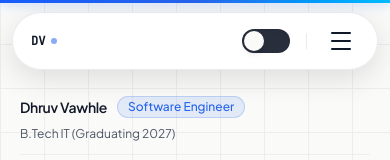
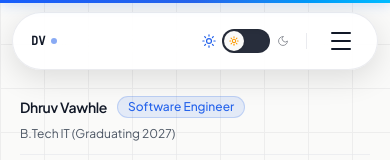
Before and after one commit to DhruvVawhle/dhruv-portfolio, a Next.js app: page / in a window 390 px wide. Shown: the top 160 px of the page. Built offline with nearby package versions, Linux system fonts and the light colour scheme.

Commit message:
fix(nav): render small sun and moon icons on mobile theme toggle and add inner knob glyph

```diff
--- a/src/components/ui/ThemeToggle.tsx
+++ b/src/components/ui/ThemeToggle.tsx
@@ -12,13 +12,13 @@ export default function ThemeToggle() {
   if (!mounted) {
     return (
       <div
-        className="flex items-center gap-2"
+        className="flex items-center gap-1.5 sm:gap-2 px-1 py-1"
         aria-label="Toggle theme"
         id="theme-toggle"
       >
-        <span className="w-4 h-4" />
-        <div className="w-14 h-7 rounded-full bg-bg-surface border border-border-custom" />
-        <span className="w-4 h-4" />
+        <span className="w-3.5 h-3.5 sm:w-4 sm:h-4 flex-shrink-0" />
+        <div className="w-12 h-6 rounded-full bg-bg-surface border border-border-custom" />
+        <span className="w-3.5 h-3.5 sm:w-4 sm:h-4 flex-shrink-0" />
       </div>
     );
   }
@@ -26,29 +26,28 @@ export default function ThemeToggle() {
   return (
     <button
       onClick={toggleTheme}
-      className="flex items-center gap-1.5 sm:gap-2 cursor-pointer group min-h-[44px] sm:min-h-[48px] px-1 py-1"
+      className="flex items-center gap-1.5 sm:gap-2 cursor-pointer group min-h-[44px] px-1 py-1 rounded-full focus:outline-none focus-visible:ring-2 focus-visible:ring-accent active:scale-95 motion-safe:transition-transform disabled:opacity-50 disabled:cursor-not-allowed"
       aria-label={`Switch to ${isDark ? "light" : "dark"} mode`}
       id="theme-toggle"
       type="button"
     >
-      {/* Sun Icon (hidden on narrow screens to prevent navbar crowding) */}
+      {/* Sun Icon (Visible on both mobile and desktop) */}
       <motion.svg
         xmlns="http://www.w3.org/2000/svg"
-        width="16"
-        height="16"
         viewBox="0 0 24 24"
         fill="none"
         stroke="currentColor"
         strokeWidth="2"
         strokeLinecap="round"
         strokeLinejoin="round"
-        className="hidden sm:block transition-colors duration-300"
+        aria-hidden="true"
+        className="w-3.5 h-3.5 sm:w-4 sm:h-4 transition-colors duration-300 flex-shrink-0"
         animate={{
           color: isDark ? "var(--color-text-secondary)" : "var(--color-accent)",
-          scale: isDark ? 0.85 : 1,
-          opacity: isDark ? 0.4 : 1,
+          scale: isDark ? 0.85 : 1.05,
+          opacity: isDark ? 0.45 : 1,
         }}
-        transition={{ duration: 0.4, ease: [0.16, 1, 0.3, 1] }}
+        transition={{ duration: 0.25 }}
       >
         <circle cx="12" cy="12" r="4" />
         <path d="M12 2v2" />
@@ -62,37 +61,78 @@ export default function ThemeToggle() {
       </motion.svg>
 
       {/* Toggle Track */}
-      <div className="relative w-12 sm:w-14 h-6 sm:h-7 rounded-full bg-text-primary/90 transition-colors duration-300 shadow-inner flex items-center">
-        {/* Sliding Knob */}
+      <div className="relative w-12 h-6 rounded-full bg-text-primary/90 transition-colors duration-300 shadow-inner flex items-center">
+        {/* Sliding Knob with Inner Active Icon */}
         <motion.div
-          className="absolute left-0.5 sm:left-1 w-5 h-5 rounded-full bg-bg shadow-md flex items-center justify-center text-[10px]"
+          className="absolute left-0.5 w-5 h-5 rounded-full bg-bg shadow-sm flex items-center justify-center text-[10px]"
           animate={{ x: isDark ? 24 : 0 }}
           transition={{
             type: "spring",
             stiffness: 500,
             damping: 30,
           }}
-        />
+        >
+          {isDark ? (
+            <svg
+              xmlns="http://www.w3.org/2000/svg"
+              width="10"
+              height="10"
+              viewBox="0 0 24 24"
+              fill="none"
+              stroke="currentColor"
+              strokeWidth="2.5"
+              strokeLinecap="round"
+              strokeLinejoin="round"
+              className="text-accent"
+              aria-hidden="true"
+            >
+              <path d="M12 3a6 6 0 0 0 9 9 9 9 0 1 1-9-9Z" />
+            </svg>
+          ) : (
+            <svg
+              xmlns="http://www.w3.org/2000/svg"
+              width="10"
+              height="10"
+              viewBox="0 0 24 24"
+              fill="none"
+              stroke="currentColor"
+              strokeWidth="2.5"
+              strokeLinecap="round"
+              strokeLinejoin="round"
+              className="text-amber-500"
+              aria-hidden="true"
+            >
+              <circle cx="12" cy="12" r="4" />
+              <path d="M12 2v2" />
+              <path d="M12 20v2" />
+              <path d="m4.93 4.93 1.41 1.41" />
+              <path d="m17.66 17.66 1.41 1.41" />
+              <path d="M2 12h2" />
+              <path d="M20 12h2" />
+              <path d="m6.34 17.66-1.41 1.41" />
+              <path d="m19.07 4.93-1.41 1.41" />
+            </svg>
+          )}
+        </motion.div>
       </div>
 
-      {/* Moon Icon (hidden on narrow screens to prevent navbar crowding) */}
+      {/* Moon Icon (Visible on both mobile and desktop) */}
       <motion.svg
         xmlns="http://www.w3.org/2000/svg"
-        width="16"
-        height="16"
         viewBox="0 0 24 24"
         fill="none"
         stroke="currentColor"
         strokeWidth="2"
         strokeLinecap="round"
         strokeLinejoin="round"
-        className="hidden sm:block transition-colors duration-300"
+        aria-hidden="true"
+        className="w-3.5 h-3.5 sm:w-4 sm:h-4 transition-colors duration-300 flex-shrink-0"
         animate={{
           color: isDark ? "var(--color-accent)" : "var(--color-text-secondary)",
-          scale: isDark ? 1 : 0.85,
-          opacity: isDark ? 1 : 0.4,
+          scale: isDark ? 1.05 : 0.85,
+          opacity: isDark ? 1 : 0.45,
         }}
-        transition={{ duration: 0.4, ease: [0.16, 1, 0.3, 1] }}
+        transition={{ duration: 0.25 }}
       >
         <path d="M12 3a6 6 0 0 0 9 9 9 9 0 1 1-9-9Z" />
       </motion.svg>
```
